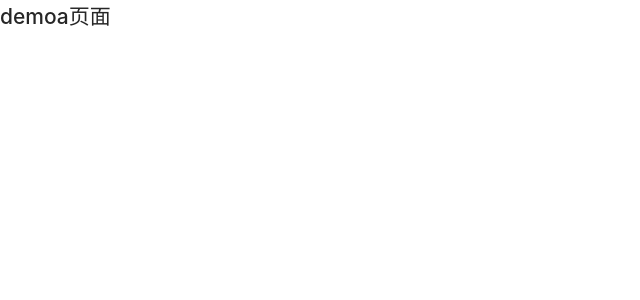
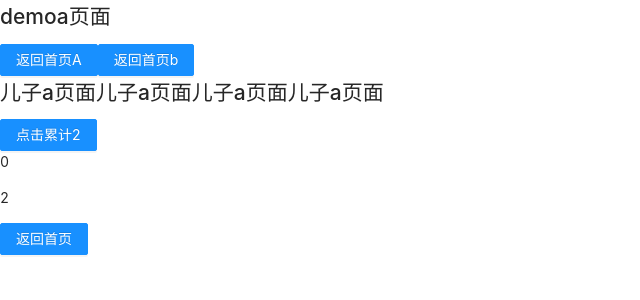
Before and after one commit to yangyuecoding/react_demo, a React (Create React App) app: page /demoa/erzia in a window 1280 px wide. Shown: the top 300 px of the page, without its empty margins (0-640 px from the left). Built offline with nearby package versions, Linux system fonts and the light colour scheme.

Commit message:
添加一波

```diff
--- a/src/components/demoa.jsx
+++ b/src/components/demoa.jsx
@@ -1,10 +1,77 @@
-import React, { Component } from 'react'
+import React, { Component, Suspense, lazy } from 'react'
+import { Button } from 'antd';
+import { Switch, Route, Redirect } from 'react-router-dom';
+import store from '../store/index';
+import actionType from '../components/demoa/actionType';
 
+const A = lazy(() => import('./erziA'));
+const B = lazy(() => import('./erziB'));
 export default class demoa extends Component {
+    constructor() {
+        super();
+        this.state = {
+            count: store.getState().demoa.count,
+            num: 2
+        }
+    }
+    componentDidMount() {
+        store.subscribe(() => {
+            this.setState({
+                count: store.getState().demoa.count
+            })
+            //     this.setState((prevState,props) => {
+            //        console.log(prevState,props);
+            //        return {
+            //            count:prevState.count
+            //        }
+            //     })
+            //     this.setState((prevState,props) => {
+            //         console.log(prevState,props);
+            //         return {
+            //             count:prevState.count
+            //         }
+            //      })
+        })
+    }
+    add() {
+      setTimeout(() => {
+        console.log(1)
+        let count = this.state.count;
+        count++;
+        store.dispatch(actionType.addThunk({ count }));
+        this.setState((prevState, props) => {
+            console.log(prevState, props);
+            return {
+                num: prevState.num+1
+            }
+        })
+        this.setState((prevState, props) => {
+            console.log(prevState, props);
+            return {
+                num: prevState.num+1
+            }
+        })
+        console.log(3);
+      })
+    }
     render() {
+        // console.log(this.props);
         return (
             <div>
                 <h2>demoa页面</h2>
+                <Button type='primary' onClick={() => { this.props.history.push({ pathname: '/demoa/erzia' }) }}>返回首页A</Button>
+                <Button type='primary' onClick={() => { this.props.history.push({ pathname: '/demoa/erzib', query: { id: 1002 } }) }}>返回首页b</Button>
+                <Suspense fallback={<div>loading...</div>}>
+                    <Switch>
+                        <Route path='/demoa/erzia' component={A}></Route>
+                        <Route path='/demoa/erzib' component={B}></Route>
+                        <Redirect from='/' to='/demoa/erzia'></Redirect>
+                    </Switch>
+                </Suspense>
+                <Button type='primary' onClick={() => { this.add() }}>点击累计2</Button>
+                <p>{this.state.count}</p>
+                <p>{this.state.num}</p>
+                <Button type='primary' onClick={() => { this.props.history.push({ pathname: '/', serach: 'name=张娜' }) }}>返回首页</Button>
             </div>
         )
     }
--- /dev/null
+++ b/src/components/demoa/actionType.js
@@ -0,0 +1,15 @@
+import {ADD} from './type';
+
+let add = (payload) => {
+    return {type:ADD,payload};
+}
+
+let addThunk = (payload) => {
+    return (dispatch,getState) => {
+        dispatch(add(payload));
+    }
+}
+
+export default {
+    addThunk
+}
--- /dev/null
+++ b/src/components/demoa/reducer.js
@@ -0,0 +1,14 @@
+import {data} from './state';
+import {ADD} from './type';
+
+
+let reducer = (state=data,actions) => {
+    switch (actions.type) {
+        case ADD:
+            return {...state,...actions.payload};
+        default:
+            return state;
+    }
+}
+
+export default reducer;
--- /dev/null
+++ b/src/components/demoa/state.js
@@ -0,0 +1,3 @@
+export const data = {
+    count:0
+}
--- /dev/null
+++ b/src/components/demoa/type.js
@@ -0,0 +1 @@
+export const ADD = 'ADD';
--- /dev/null
+++ b/src/components/erziA.jsx
@@ -0,0 +1,11 @@
+import React, { Component } from 'react'
+
+export default class erziA extends Component {
+    render() {
+        return (
+            <div>
+                <h2>儿子a页面儿子a页面儿子a页面儿子a页面</h2>
+            </div>
+        )
+    }
+}
--- /dev/null
+++ b/src/components/erziB.jsx
@@ -0,0 +1,11 @@
+import React, { Component } from 'react'
+
+export default class erziB extends Component {
+    render() {
+        return (
+            <div>
+                <h2>儿子vbbbbbbbbb</h2>
+            </div>
+        )
+    }
+}
--- /dev/null
+++ b/src/store/combineReducers.js
@@ -0,0 +1,8 @@
+import {combineReducers} from 'redux';
+import demoa from '../components/demoa/reducer';
+
+
+let reducer = combineReducers({
+    demoa
+})
+export default reducer;
--- /dev/null
+++ b/src/store/index.js
@@ -0,0 +1,8 @@
+import {createStore,applyMiddleware} from 'redux';
+import reducer from './combineReducers';
+import thunk from 'redux-thunk';
+
+
+let store = createStore(reducer,applyMiddleware(thunk));
+
+export default store;
--- a/src/view/index.jsx
+++ b/src/view/index.jsx
@@ -1,10 +1,12 @@
 import React, { Component } from 'react'
-
+import {Button} from 'antd';
 export default class index extends Component {
     render() {
         return (
             <div>
                 <h1>我是首页</h1>
+                <Button type='primary' onClick={ () => { this.props.history.push( { pathname:'/demoa',query:{id:1001} } ) } }>前往demoa</Button>
+                <Button type='primary' onClick={ () => { this.props.history.push( { pathname:'/demob',state:{id:1001} } ) } }>前往demob</Button>
             </div>
         )
     }
```
